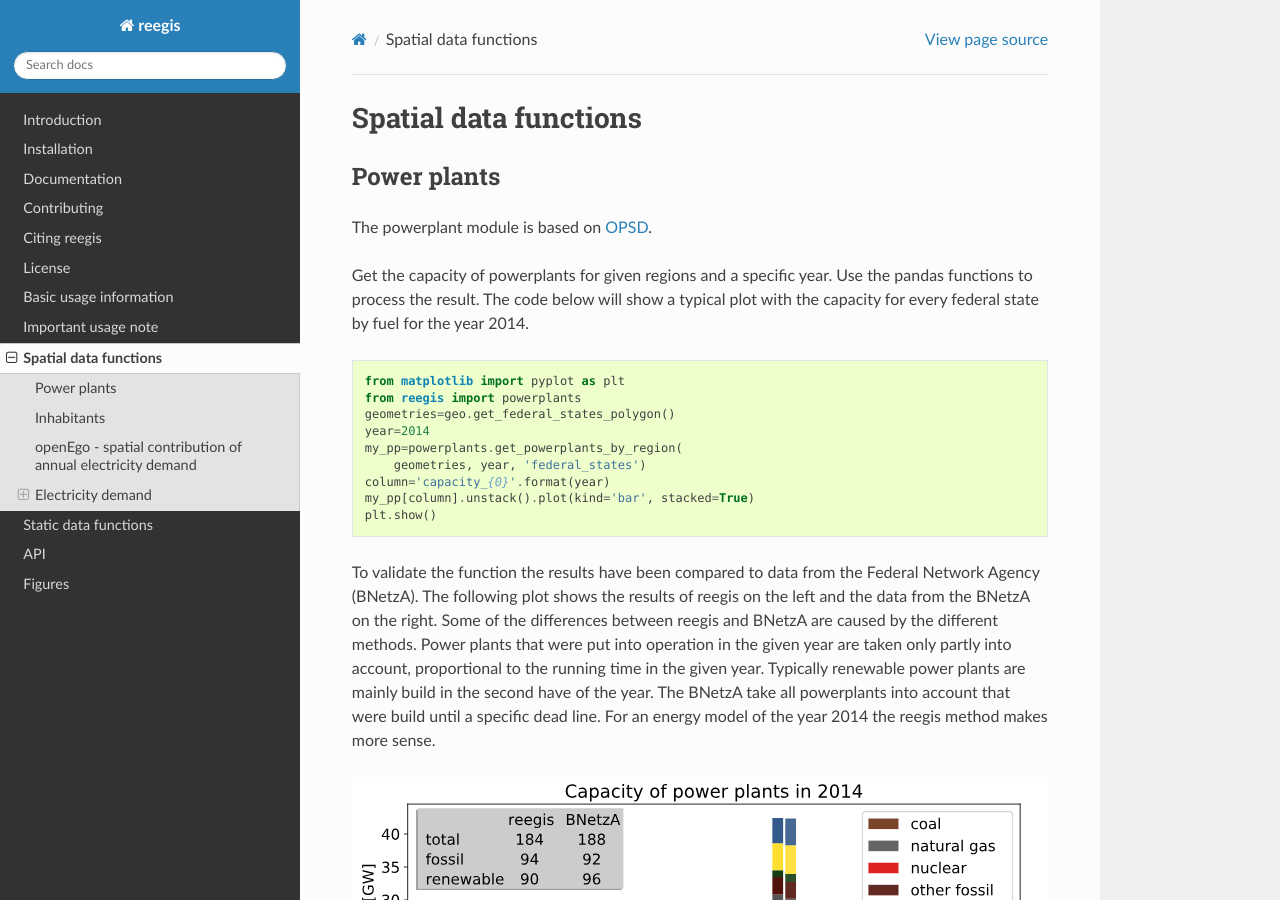
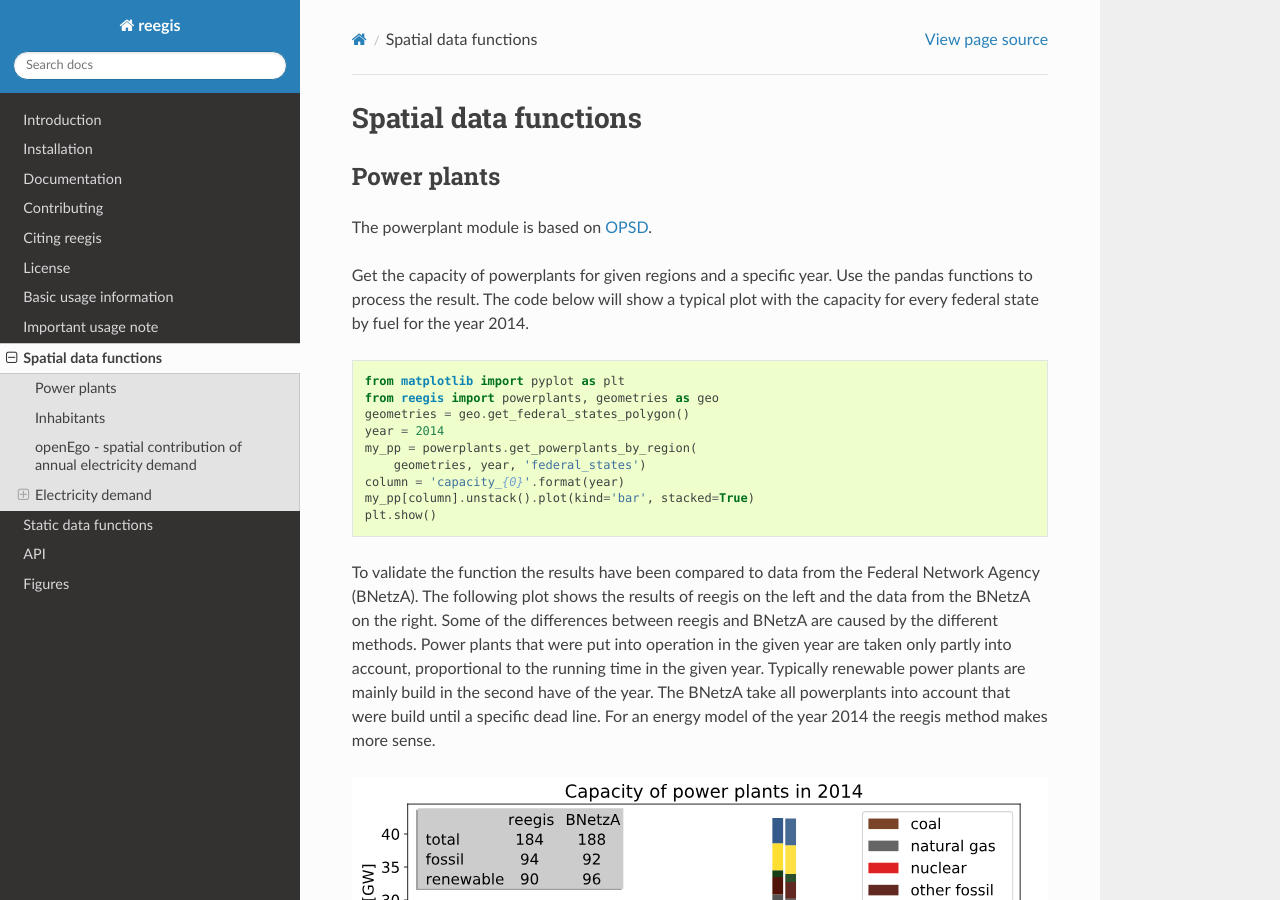
Before and after one commit to reegis/reegis, a Sphinx documentation site: the page built from docs/high_level.rst, in a window 1280 px wide and 900 px high. Built offline with Sphinx 7.4.7 and the Read the Docs theme 2.0.0, drawn with Linux system fonts in a browser that asks for light colours; formulas are drawn with MathJax 3.

Commit message:
Fix docs

```diff
--- a/docs/high_level.rst
+++ b/docs/high_level.rst
@@ -14,12 +14,12 @@ plot with the capacity for every federal state by fuel for the year 2014.
 .. code-block:: python
 
     from matplotlib import pyplot as plt
-    from reegis import powerplants
-    geometries=geo.get_federal_states_polygon()
-    year=2014
-    my_pp=powerplants.get_powerplants_by_region(
+    from reegis import powerplants, geometries as geo
+    geometries = geo.get_federal_states_polygon()
+    year = 2014
+    my_pp = powerplants.get_powerplants_by_region(
         geometries, year, 'federal_states')
-    column='capacity_{0}'.format(year)
+    column = 'capacity_{0}'.format(year)
     my_pp[column].unstack().plot(kind='bar', stacked=True)
     plt.show()
 
```
